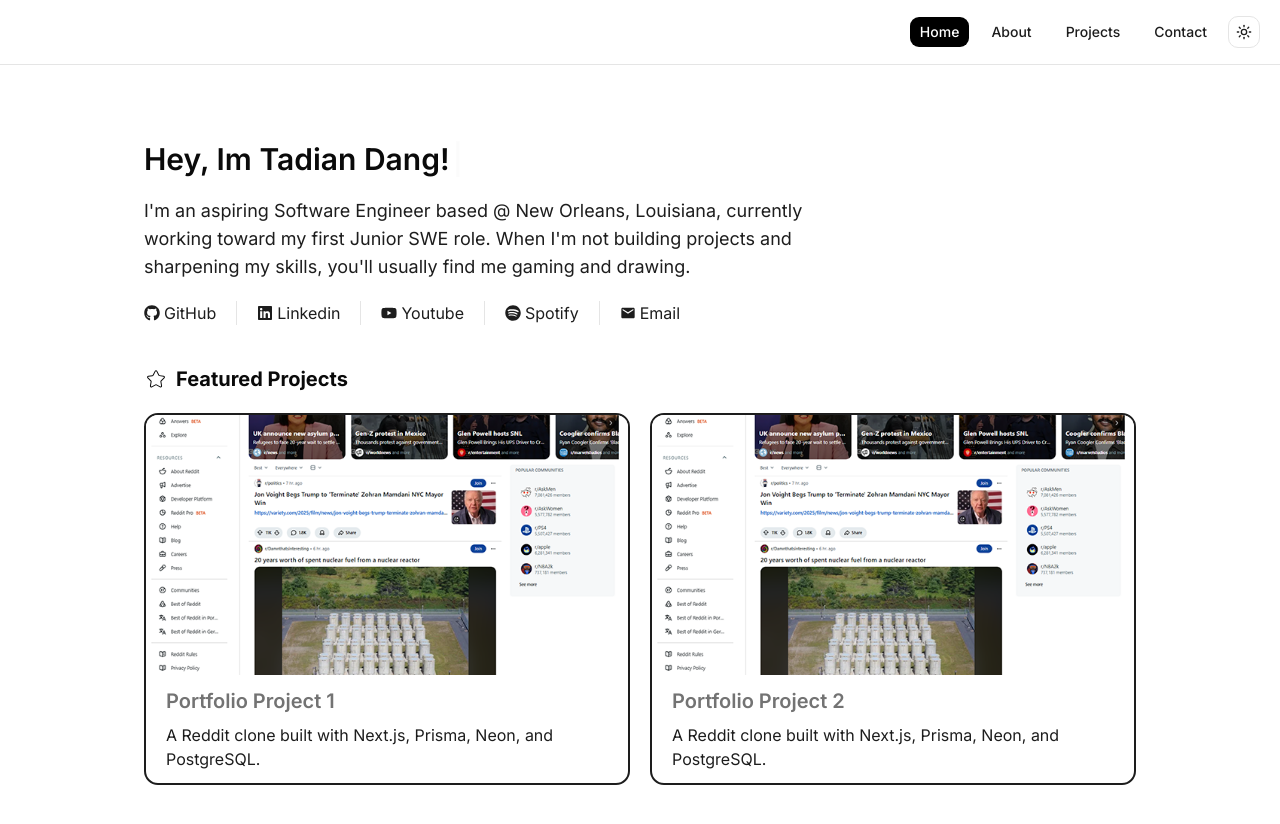
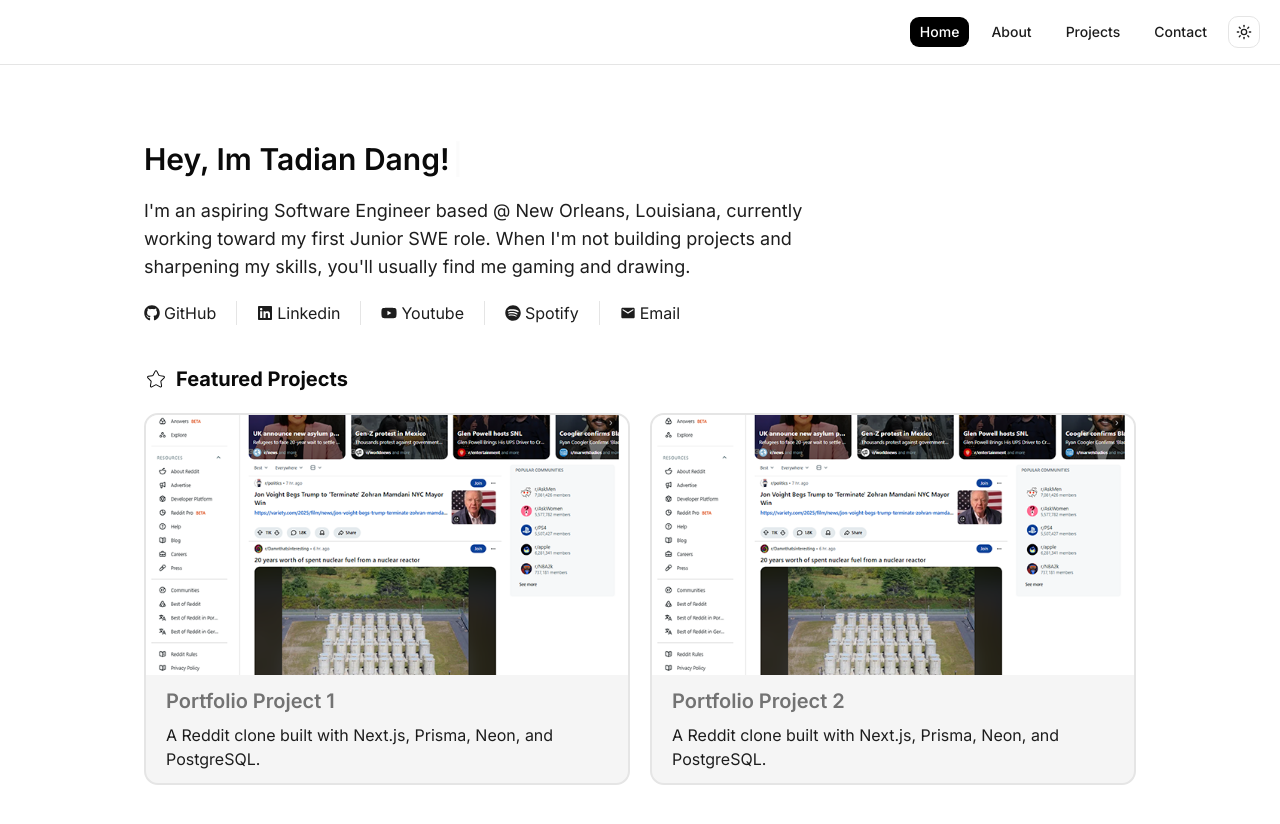
Before and after one commit to MiddleHero/Portfolio-Website, a Next.js app: page / in a window 1280 px wide. Shown: the top 824 px of the page. Built offline with nearby package versions, Linux system fonts and the light colour scheme.

Commit message:
Fixed Border / Duration  And Edited Some Colors

```diff
--- a/app/globals.css
+++ b/app/globals.css
@@ -94,7 +94,7 @@
   --primary-foreground: oklch(0% 0 0);
   --secondary: oklch(52.78% 0.00006 271.152);
   --secondary-foreground: oklch(0.985 0 0);
-  --muted: oklch(0.269 0 0);
+  --muted: oklch(11.492% 0.00001 271.152);
   --muted-foreground: oklch(0.708 0 0);
   --accent: oklch(0.269 0 0);
   --accent-foreground: oklch(0.985 0 0);
--- a/app/page.tsx
+++ b/app/page.tsx
@@ -38,7 +38,7 @@ export default function Home() {
             <Separator orientation="vertical" />
             <a
               href="https://www.linkedin.com/in/tadian-dang-b02b27384/?trk=public-profile-join-page"
-              className="flex gap-1 items-center hover:text-primary hover:text-xl transition-all duration-400y"
+              className="flex gap-1 items-center hover:text-primary hover:text-xl transition-all duration-400"
             >
               <FaLinkedin />
               Linkedin
@@ -75,12 +75,13 @@ export default function Home() {
           </h3>
 
           <div className="grid grid-cols-2 gap-5">
-            <div className="group w-full max-w-lg rounded-xl border-2 border-secondary  hover:border-primary  overflow-hidden cursor-pointer">
+            <div className="group w-full max-w-lg rounded-xl border-2 border-border hover:border-primary  overflow-hidden cursor-pointer bg-muted ">
               <Image
                 src="/placeholderimage.png"
                 width={500}
                 height={300}
                 alt="placeholder"
+                loading="eager"
                 className="w-full h-65 object-cover transition-transform duration-300 group-hover:scale-105"
               />
 
@@ -94,12 +95,13 @@ export default function Home() {
                 </p>
               </div>
             </div>
-            <div className="group w-full max-w-lg rounded-xl border-2 border-secondary hover:border-primary overflow-hidden cursor-pointer">
+            <div className="group w-full max-w-lg rounded-xl border-2 border-border hover:border-primary overflow-hidden cursor-pointer bg-muted">
               <Image
                 src="/placeholderimage.png"
                 width={500}
                 height={300}
                 alt="placeholder"
+                loading="eager"
                 className="w-full h-65 object-cover transition-transform duration-300 group-hover:scale-105"
               />
 
```
